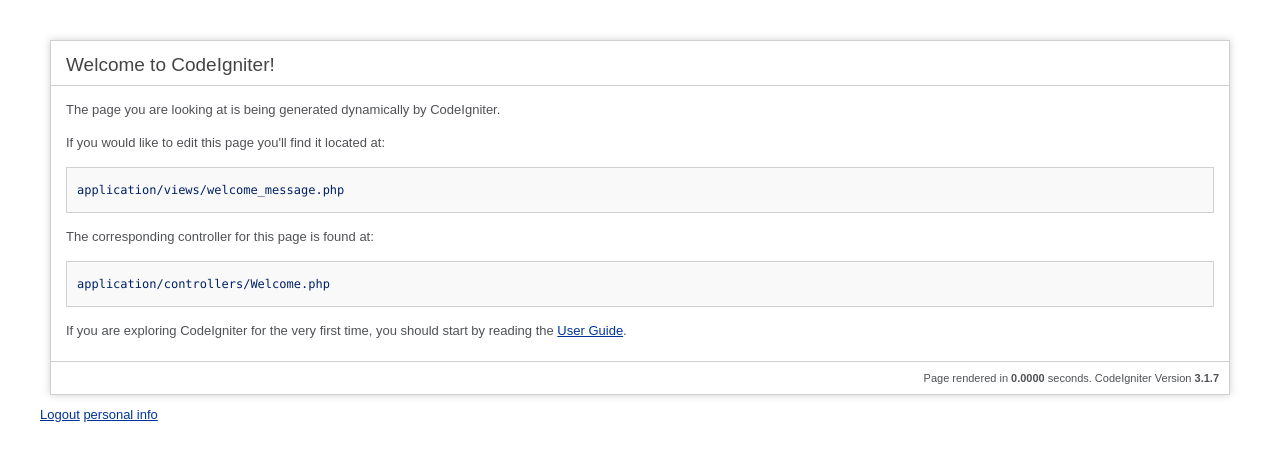
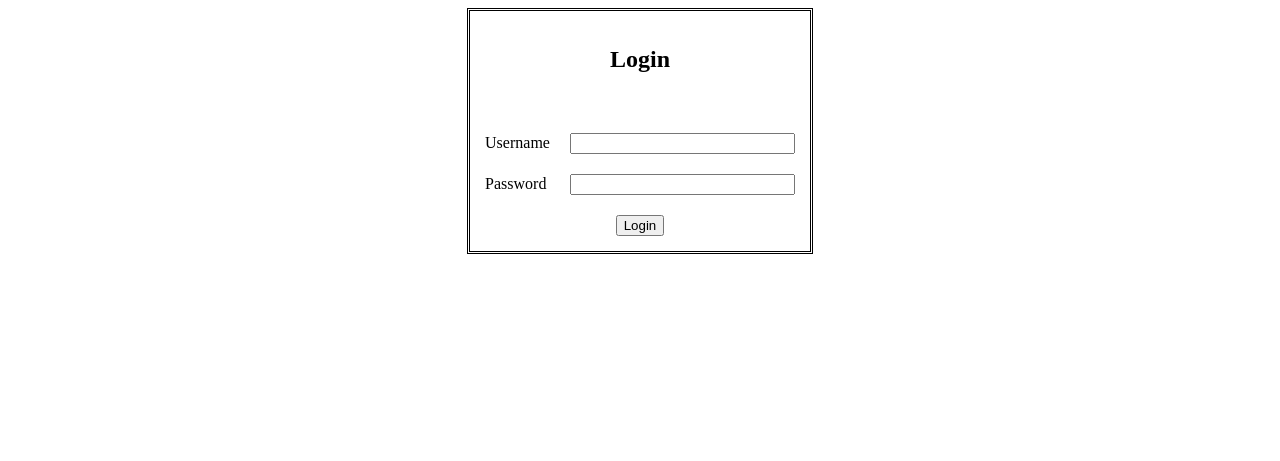
Before and after one commit to milansonagra/Statistic-Generator-Web-Application, a CodeIgniter app: page /Statistic-Generator-Web-Application/ in a window 1280 px wide. Shown: the top 461 px of the page. Run offline with CodeIgniter, Linux system fonts and the light colour scheme.

Commit message:
restart project conf

```diff
--- a/application/config/routes.php
+++ b/application/config/routes.php
@@ -49,6 +49,6 @@ defined('BASEPATH') OR exit('No direct script access allowed');
 | Examples:	my-controller/index	-> my_controller/index
 |		my-controller/my-method	-> my_controller/my_method
 */
-$route['default_controller'] = 'welcome';
+$route['default_controller'] = 'Login';
 $route['404_override'] = '';
 $route['translate_uri_dashes'] = FALSE;
--- a/application/controllers/Home.php
+++ b/application/controllers/Home.php
@@ -21,7 +21,7 @@
 
         if(! $this->session->userdata('validated')) {
 
-            header('Location: http://localhost/Statistic-Generator-Web-Application/Login');
+            header('Location: http://localhost:8088/Statistic-Generator-Web-Application/Login');
         }
     }
 
@@ -30,7 +30,7 @@
         if($this->session->userdata('validated')) {
 
             $this->session->sess_destroy();
-            header('Location: http://localhost/Statistic-Generator-Web-Application/Login');
+            header('Location: http://localhost:8088/Statistic-Generator-Web-Application/Login');
         }
     }
 }
--- a/application/views/welcome_message.php
+++ b/application/views/welcome_message.php
@@ -84,7 +84,7 @@ defined('BASEPATH') OR exit('No direct script access allowed');
 
 	<p class="footer">Page rendered in <strong>{elapsed_time}</strong> seconds. <?php echo  (ENVIRONMENT === 'development') ?  'CodeIgniter Version <strong>' . CI_VERSION . '</strong>' : '' ?></p>
 </div>
-<a href="http://localhost/Statistic-Generator-Web-Application/home/do_logout">Logout</a>
-<a href="http://localhost/Statistic-Generator-Web-Application/L1_Personal_Info_Controller">personal info</a>
+<a href="http://localhost:8088/Statistic-Generator-Web-Application/home/do_logout">Logout</a>
+<a href="http://localhost:8088/Statistic-Generator-Web-Application/L1_Personal_Info_Controller">personal info</a>
 </body>
 </html>
```
